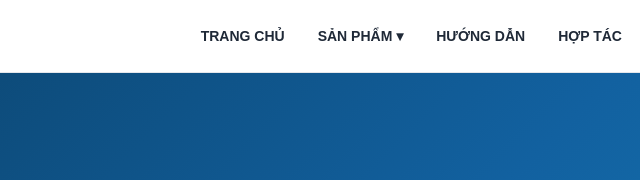
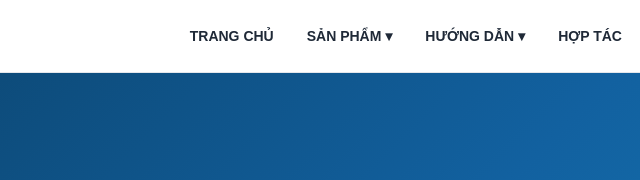
Before and after one commit to BuiDat-123/BuiDat-123.github.io, a plain HTML site: page index.html in a window 1280 px wide. Shown: the top 180 px of the page, 307-947 px from the left. Drawn offline with Linux system fonts and the light colour scheme.

Commit message:
Add dropdown menu for guide section in index.html

```diff
--- a/index.html
+++ b/index.html
@@ -442,8 +442,11 @@ KẾ TOÁN – HỒ SƠ
 
 </li>
 
-<li>
-<a href="#guide">HƯỚNG DẪN</a>
+<li class="dropdown">
+<a href="#guide">HƯỚNG DẪN ▾</a>
+<div class="dropdown-menu">
+<a href="xac-thuc-to-khai.html">Xác Thực Tờ Khai 01/ĐKTĐ-HĐĐT</a>
+</div>
 </li>
 
 <li>
```
